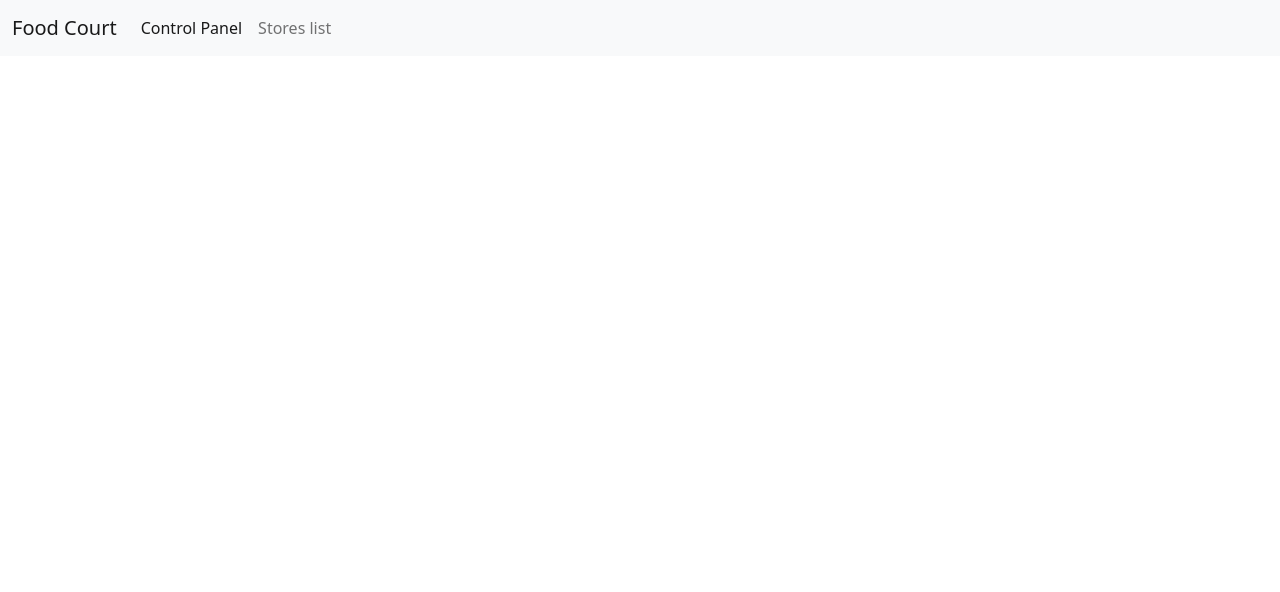
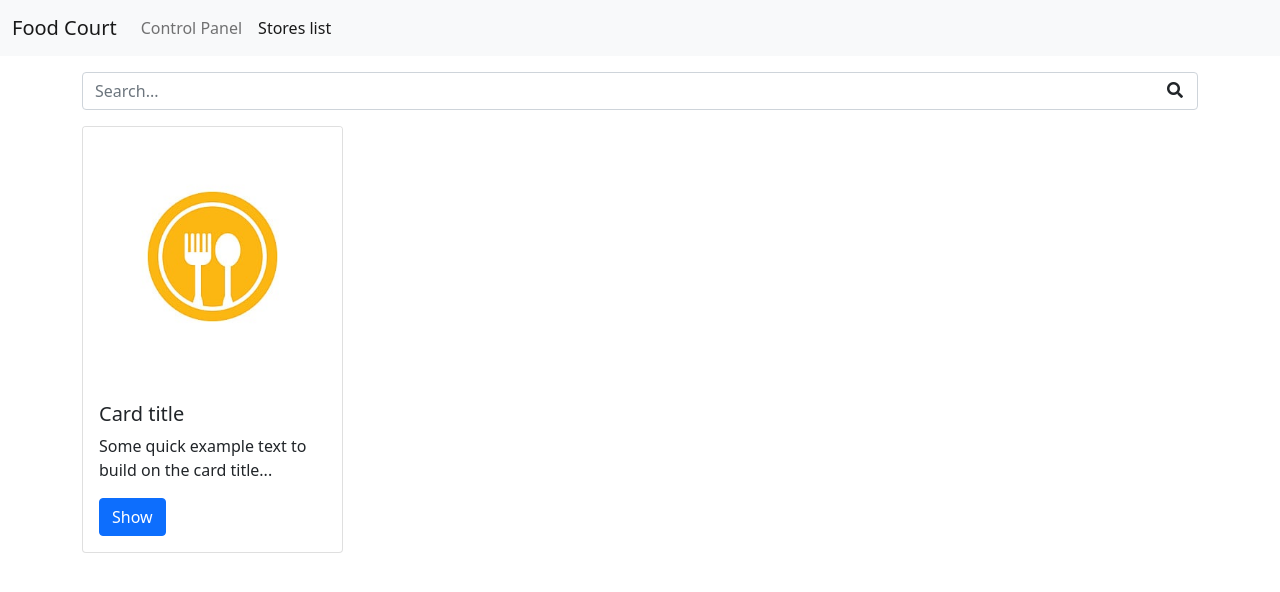
Before and after one commit to montaser223/food-court-challenge-frontEnd, an Angular app: page /stores-list in a window 1280 px wide. Before the commit this address led to /. Shown: the top 592 px of the page. Built offline with nearby package versions, Linux system fonts and the light colour scheme.

Commit message:
Feat(layouts): add stores list view

```diff
--- a/src/app/app-routing.module.ts
+++ b/src/app/app-routing.module.ts
@@ -1,6 +1,7 @@
 import { NgModule } from '@angular/core';
 import { RouterModule, Routes } from '@angular/router';
 import { ControlPanelComponent } from './pages/control-panel/control-panel.component';
+import { StoresListComponent } from './pages/stores-list/stores-list.component';
 
 const routes: Routes = [
   {
@@ -12,6 +13,10 @@ const routes: Routes = [
     path: 'control-panel',
     component: ControlPanelComponent,
   },
+  {
+    path: 'stores-list',
+    component: StoresListComponent,
+  },
 ];
 
 @NgModule({
--- a/src/app/app.module.ts
+++ b/src/app/app.module.ts
@@ -9,9 +9,10 @@ import { StoreTableComponent } from './components/store-table/store-table.compon
 import { StoreCardComponent } from './components/store-card/store-card.component';
 import { NavbarComponent } from './components/navbar/navbar.component';
 import { ControlPanelComponent } from './pages/control-panel/control-panel.component';
+import { StoresListComponent } from './pages/stores-list/stores-list.component';
 
 @NgModule({
-  declarations: [AppComponent, FilterComponent, StoreTableComponent, StoreCardComponent, NavbarComponent, ControlPanelComponent],
+  declarations: [AppComponent, FilterComponent, StoreTableComponent, StoreCardComponent, NavbarComponent, ControlPanelComponent, StoresListComponent],
   imports: [BrowserModule, AppRoutingModule, FormsModule],
   providers: [],
   bootstrap: [AppComponent],
--- a/src/app/components/navbar/navbar.component.html
+++ b/src/app/components/navbar/navbar.component.html
@@ -1,6 +1,6 @@
 <nav class="navbar navbar-expand-lg navbar-light bg-light">
   <div class="container-fluid">
-    <a class="navbar-brand" href="#">Food Court</a>
+    <a class="navbar-brand" routerLink="/">Food Court</a>
     <button
       class="navbar-toggler"
       type="button"
@@ -15,12 +15,20 @@
     <div class="collapse navbar-collapse" id="navbarSupportedContent">
       <ul class="navbar-nav me-auto mb-2 mb-lg-0">
         <li class="nav-item">
-          <a class="nav-link active" aria-current="page" href="#"
+          <a
+            class="nav-link"
+            routerLinkActive="active"
+            routerLink="/control-panel"
             >Control Panel</a
           >
         </li>
         <li class="nav-item">
-          <a class="nav-link" href="#">Stores list</a>
+          <a
+            class="nav-link"
+            routerLinkActive="active"
+            routerLink="/stores-list"
+            >Stores list</a
+          >
         </li>
       </ul>
     </div>
--- a/src/app/components/store-card/store-card.component.html
+++ b/src/app/components/store-card/store-card.component.html
@@ -5,7 +5,7 @@
       {{ store.storeName }}
     </h5>
     <p class="card-text">
-      {{ store.storeDescription }}
+      {{ store.storeDescription | slice: 0:50 }}...
     </p>
     <button class="btn btn-primary">Show</button>
   </div>
--- a/src/app/components/store-table/store-table.component.html
+++ b/src/app/components/store-table/store-table.component.html
@@ -14,7 +14,9 @@
         <td>{{ store.storeDescription }}</td>
         <td>{{ store.storeLogo }}</td>
         <td>
-          <button class="btn btn-primary mx-2"><i class="far fa-edit"></i></button>
+          <button class="btn btn-primary mx-2">
+            <i class="far fa-edit"></i>
+          </button>
           <button class="btn btn-danger">
             <i class="far fa-trash-alt"></i>
           </button>
--- a/src/app/components/store-table/store-table.component.ts
+++ b/src/app/components/store-table/store-table.component.ts
@@ -6,14 +6,14 @@ import { Component, OnInit, Input } from '@angular/core';
   styleUrls: ['./store-table.component.css'],
 })
 export class StoreTableComponent implements OnInit {
-  @Input() stores = [{
-    storeName: '',
-    storeDescription: '',
-    storeLogo: '',
-  }];
+  @Input() stores = [
+    {
+      storeName: 'a',
+      storeDescription: 'b',
+      storeLogo: 'c',
+    },
+  ];
   constructor() {}
 
-  ngOnInit(): void {
-    console.log(this.stores);
-  }
+  ngOnInit(): void {}
 }
--- /dev/null
+++ b/src/app/pages/stores-list/stores-list.component.html
@@ -0,0 +1,12 @@
+<div class="container mt-3">
+  <div class="row">
+    <div class="col-12">
+      <app-filter></app-filter>
+    </div>
+  </div>
+  <div class="row mt-3">
+    <div class="col-md-3 col-12">
+      <app-store-card></app-store-card>
+    </div>
+  </div>
+</div>
--- /dev/null
+++ b/src/app/pages/stores-list/stores-list.component.ts
@@ -0,0 +1,15 @@
+import { Component, OnInit } from '@angular/core';
+
+@Component({
+  selector: 'app-stores-list',
+  templateUrl: './stores-list.component.html',
+  styleUrls: ['./stores-list.component.css']
+})
+export class StoresListComponent implements OnInit {
+
+  constructor() { }
+
+  ngOnInit(): void {
+  }
+
+}
```
Also changed, not shown: src/app/pages/stores-list/stores-list.component.css (added).
